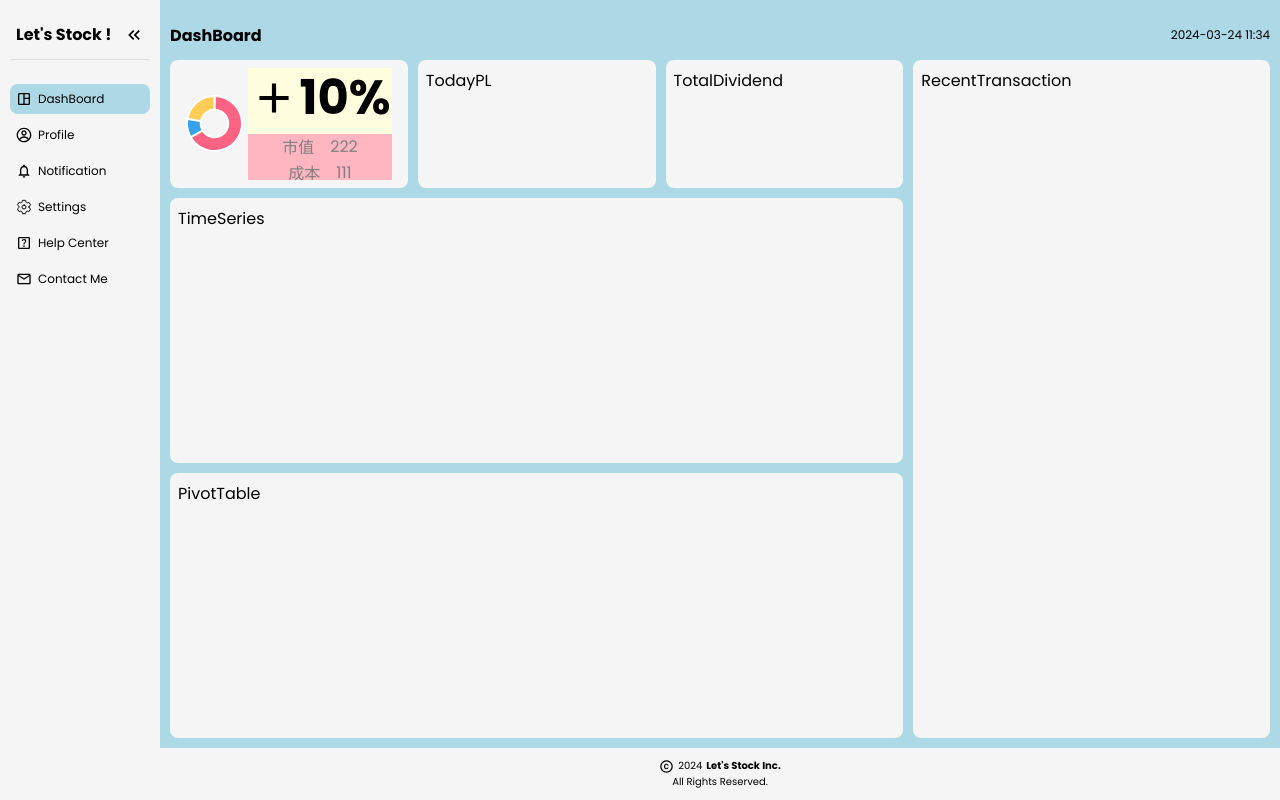
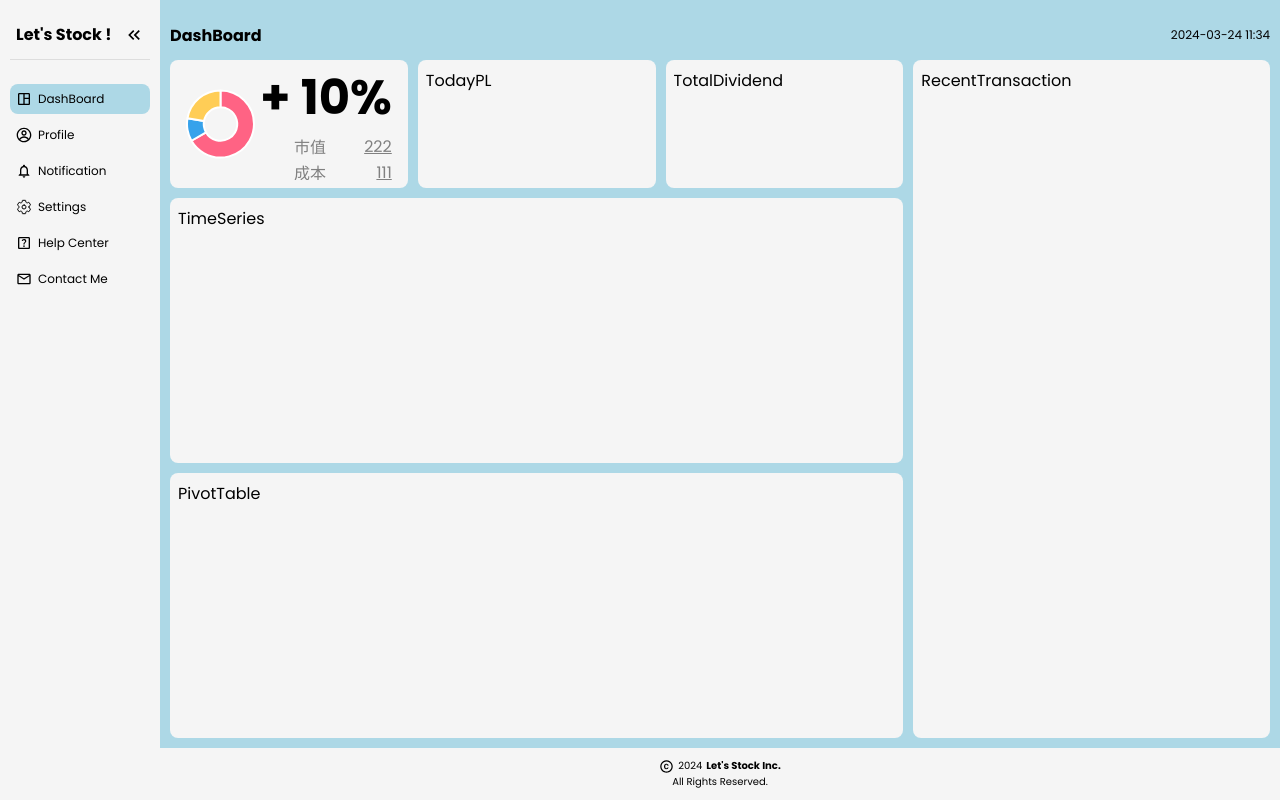
Before and after one commit to allenyummy/lets-stock-frontend, a React (Create React App) app: page /home in a window 1280 px wide. Built offline with nearby package versions, Linux system fonts and the light colour scheme.

Commit message:
feat: total pl

```diff
--- a/src/components/DashBoard/components/TotalPL/TotalPL.css
+++ b/src/components/DashBoard/components/TotalPL/TotalPL.css
@@ -1,11 +1,9 @@
 .total-pl-container {
   display: flex;
-  position: relative;
   flex-direction: row;
   justify-content: center;
   align-items: center;
   gap: 0.3rem;
-  /* background-color: lightgreen; */
   padding: 0.5rem;
   width: 100%;
   min-width: 100%;
@@ -14,14 +12,12 @@
   overflow: auto;
 }
 
-.total-pl-container .figure {
+.total-pl-container .canvas {
   display: flex;
   justify-content: center;
   align-items: center;
-  margin: auto;
-  /* background-color: lightblue; */
-  width: 40%;
-  height: 60%;
+  width: 90%;
+  height: 90%;
   overflow: hidden;
 }
 
@@ -30,17 +26,16 @@
   flex-direction: column;
   justify-content: flex-end;
   align-items: flex-end;
-  background-color: lightcoral;
   width: 100%;
 
   .percentage {
     display: flex;
-    justify-content: center;
-    align-items: center;
-    background-color: lightyellow;
+    justify-content: flex-end;
+    align-items: flex-end;
     width: 100%;
     font-weight: bold;
     font-size: 3rem;
+    white-space: nowrap;
   }
 
   .number {
@@ -48,10 +43,24 @@
     justify-content: center;
     align-items: center;
     width: 100%;
-    color: gray;
-    gap: 1rem;
-    font-size: 1rem;
-    background-color: lightpink;
-    white-space: nowrap;
+
+    .label {
+      display: flex;
+      justify-content: flex-end;
+      align-items: flex-end;
+      width: 100%;
+      color: gray;
+      font-size: 1rem;
+    }
+
+    .value {
+      display: flex;
+      justify-content: flex-end;
+      align-items: flex-end;
+      width: 100%;
+      color: gray;
+      font-size: 1rem;
+      text-decoration: underline;
+    }
   }
 }
--- a/src/components/DashBoard/components/TotalPL/TotalPL.tsx
+++ b/src/components/DashBoard/components/TotalPL/TotalPL.tsx
@@ -11,8 +11,6 @@ import {
   Tooltip,
 } from 'chart.js';
 import { Doughnut } from 'react-chartjs-2';
-import { FaMinus } from 'react-icons/fa';
-import { MdAdd } from 'react-icons/md';
 
 import './TotalPL.css';
 
@@ -51,15 +49,11 @@ const options = {
 const TotalPL = () => {
   return (
     <div className="total-pl-container">
-      <div className="figure">
+      <div className="canvas">
         <Doughnut data={data} options={options} />
       </div>
-
       <div className="description">
-        <div className="percentage">
-          <MdAdd size={50} />
-          10%
-        </div>
+        <div className="percentage">+ 10%</div>
         <div className="number">
           <div className="label">市值</div>
           <div className="value">222</div>
--- a/src/index.css
+++ b/src/index.css
@@ -14,6 +14,5 @@ body {
 }
 
 code {
-  font-family: source-code-pro, Menlo, Monaco, Consolas, 'Courier New',
-    monospace;
+  font-family: source-code-pro, Menlo, Monaco, Consolas, 'Courier New', monospace;
 }
```
